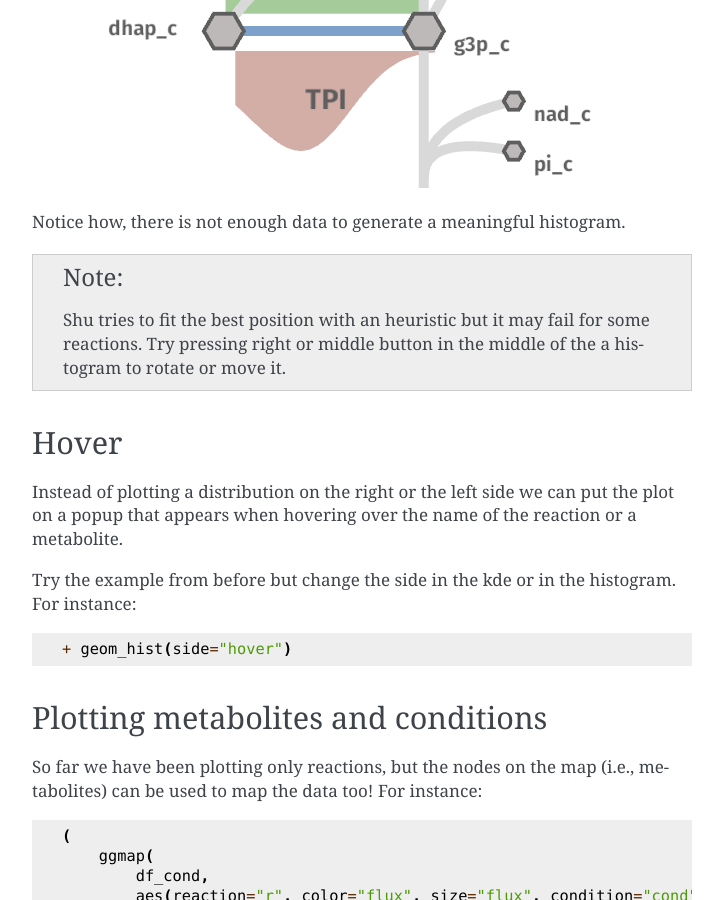
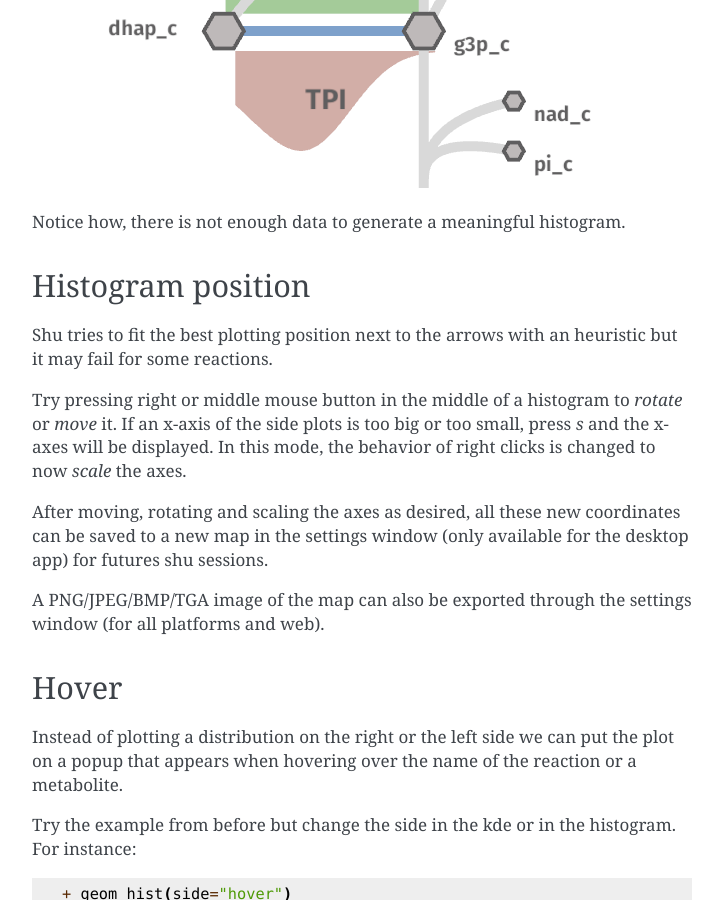
Before and after one commit to biosustain/shu, a Sphinx documentation site: the page built from docs/source/plotting.rst, in a window 1280 px wide and 900 px high, scrolled down 4848 px. Shown: the whole window, without its empty margins (388-1111 px from the left). Built offline with Sphinx 7.4.7, drawn with Linux system fonts in a browser that asks for light colours.

Commit message:
docs: explain the export functionality

```diff
--- a/docs/source/index.rst
+++ b/docs/source/index.rst
@@ -23,6 +23,7 @@
 * :code:`+` and :code:`-` keys to scale up and down the legend. If :code:`Control` is pressed,
   the Settings are scale
 * :code:`s` to toggle axis mode, which shows the histogram axes and allows for scaling them.
+* The `Settings` window can be used to change the appeareance and export the map as a json or an image.
 
 Contents
 --------
--- a/docs/source/plotting.rst
+++ b/docs/source/plotting.rst
@@ -150,9 +150,23 @@
 
 Notice how, there is not enough data to generate a meaningful histogram.
 
-.. note::
+Histogram position
+------------------
 
-   Shu tries to fit the best position with an heuristic but it may fail for some reactions. Try pressing right or middle button in the middle of the a histogram to rotate or move it.
+Shu tries to fit the best plotting position next to the arrows with an heuristic
+but it may fail for some reactions.
+
+Try pressing right or middle mouse button in the middle of a histogram to
+*rotate* or *move* it. If an x-axis of the side plots is too big or too small, press
+`s` and the x-axes will be displayed. In this mode, the behavior of right clicks
+is changed to now *scale* the axes.
+
+After moving, rotating and scaling the axes as desired, all these new coordinates
+can be saved to a new map in the settings window (only available for the desktop
+app) for futures shu sessions.
+
+A PNG/JPEG/BMP/TGA image of the map can also be exported through the settings
+window (for all platforms and web).
 
 Hover
 -----
```
